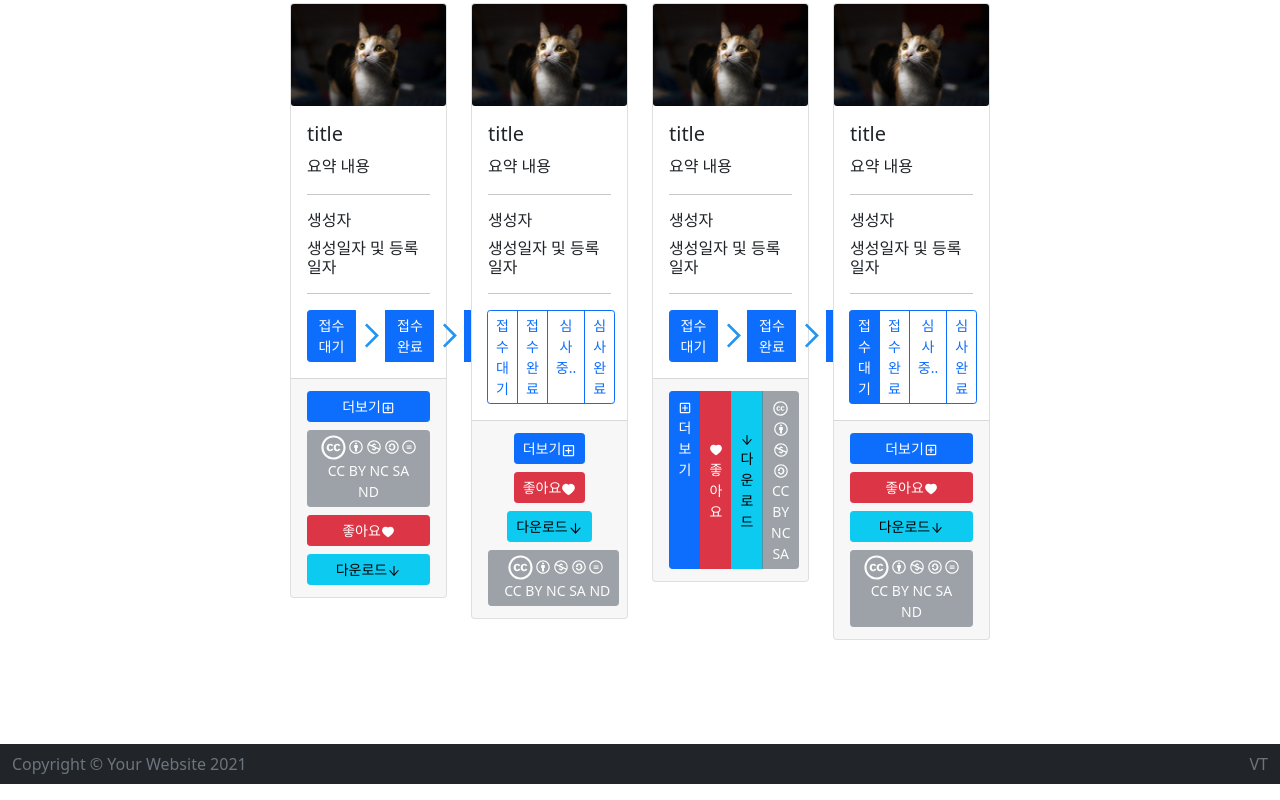
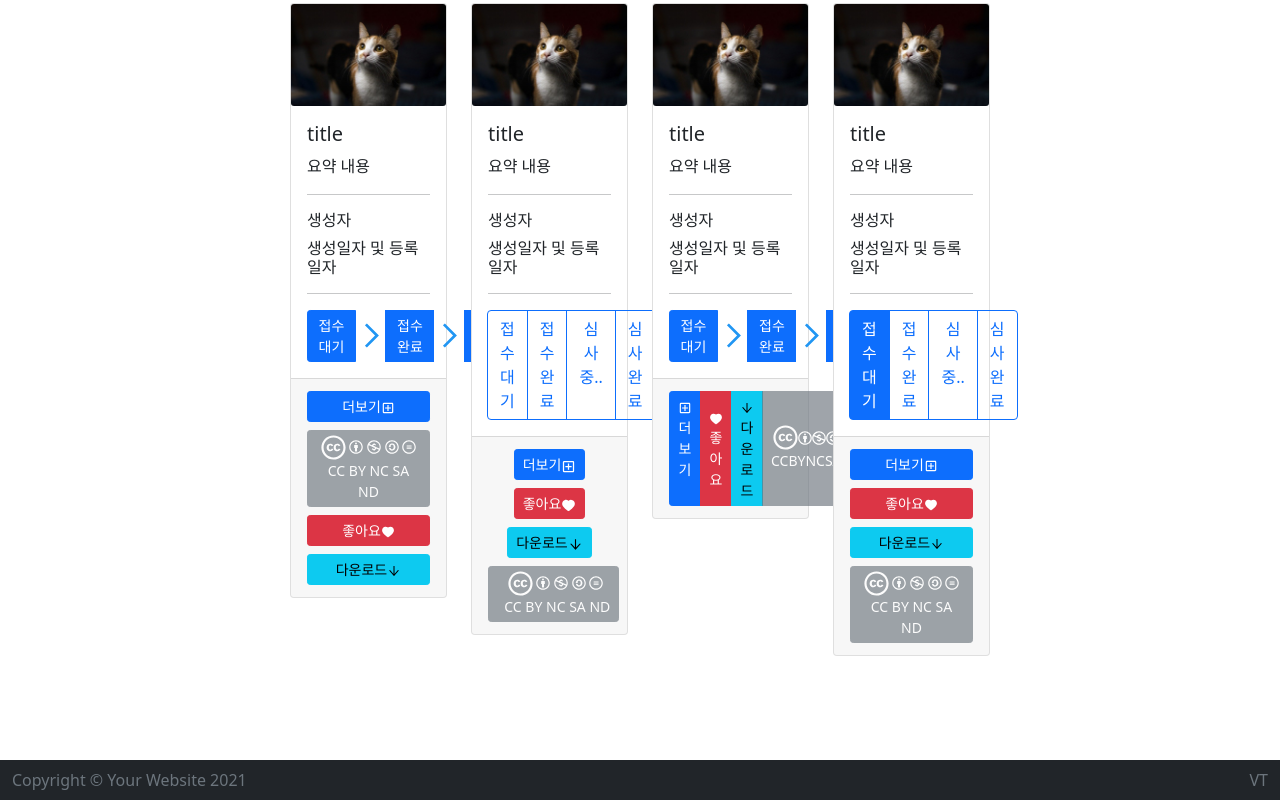
Before and after one commit to VT-courseweb/react, a React (Create React App) app: page / in a window 1280 px wide. Shown: the part 995-1795 px from the top of the page. Built offline with nearby package versions, Linux system fonts and the light colour scheme.

Commit message:
주소변경_202204141554

```diff
--- a/src/pages/Codedetail.js
+++ b/src/pages/Codedetail.js
@@ -33,11 +33,11 @@ function Codedetail (){
                 {/* <h1>Datasetespage</h1> */}
                 <Form className="col-12" style={{minWidth:"250px"}}>
                     <div className="row">
-                        <div className="col-2"><span>진행 단계 디자인 선택요망</span></div>
+                        <span>진행 단계 디자인 선택요망</span>
                         <div className="col-5">
                             <Step />
                         </div>
-                        <div className="col-2">
+                        <div className="col-5">
                             <Step2/>
                         </div>
                         <div className="col-2">
--- a/src/pages/Main.js
+++ b/src/pages/Main.js
@@ -28,6 +28,8 @@ import {FaCreativeCommonsNd} from 'react-icons/fa'; // 같다(=)아이콘    ->
 //  CC,BY,NC,SA ->  저작자 표시- 비영리 - 동일조건변경허락
 //  CC,BY,NC,ND ->  저작자 표시- 비영리 - 변경금지
 
+import Step from './Step';
+import Step2 from './Step2';
 
 function Main(){
 
@@ -102,15 +104,7 @@ function Main(){
                                                             <h6 className="card-text" >생성자</h6>
                                                             <h6 className="card-text" >생성일자 및 등록일자</h6>
                                                             <hr/>
-                                                            <ButtonGroup type="radio" value={value} onChange={ButtonChange}>
-                                                                <Button id="btn btn-1" size="sm" value={1} ><span> 접수대기</span> </Button>
-                                                                <FcNext size="51px"/>
-                                                                <Button id="btn btn-2" size="sm" value={2} ><span> 접수완료</span> </Button>
-                                                                <FcNext size="51px"/>
-                                                                <Button id="btn btn-3" size="sm" value={3} ><span> 심사중.. </span> </Button>
-                                                                <FcNext size="51px"/>
-                                                                <Button id="btn btn-4" size="sm" value={4} ><span> 심사완료</span></Button>
-                                                            </ButtonGroup>
+                                                            <Step/>
                                                         </div>
                                                         <div className="card-footer d-grid ">
                                                             <Button href="./Datasetsdetail" className="btn btn-primary mt-1 ml-1 mb-1 mr-1" size="sm">더보기<MdOutlineAddBox/></Button>{' '}
@@ -130,22 +124,7 @@ function Main(){
                                                         <h6 className="card-text" >생성자</h6>
                                                         <h6 className="card-text" >생성일자 및 등록일자</h6>
                                                         <hr/>
-                                                        <ButtonGroup >
-                                                            {stepChange.map((radio, idx) => (
-                                                            <ToggleButton
-                                                                size="sm"
-                                                                key={idx}
-                                                                id={`radio-${idx}`}
-                                                                type="radio"
-                                                                variant="outline-primary"
-                                                                name="radio"
-                                                                value={radio.value}
-                                                                checked={stepValue === radio.value}
-                                                                onChange={(e) => setStepValue(e.currentTarget.value)}
-                                                                >{radio.name}
-                                                            </ToggleButton>
-                                                            ))}
-                                                        </ButtonGroup>
+                                                        <Step2/>
                                                     </div>
                                                     <div className="card-footer text-center ">
                                                         <Button href="./Datasetsdetail" className="btn btn-primary mt-1 ml-1 mb-1 mr-1" size="sm">더보기<MdOutlineAddBox size="15px"/></Button>{' '}
@@ -176,15 +155,7 @@ function Main(){
                                                             <h6 className="card-text" >생성자</h6>
                                                             <h6 className="card-text" >생성일자 및 등록일자</h6>
                                                             <hr/>
-                                                            <ButtonGroup type="radio" value={value} onChange={ButtonChange}>
-                                                                <Button id="btn btn-1" size="sm" value={1} ><span> 접수대기</span> </Button>
-                                                                <FcNext size="51px"/>
-                                                                <Button id="btn btn-2" size="sm" value={2} ><span> 접수완료</span> </Button>
-                                                                <FcNext size="51px"/>
-                                                                <Button id="btn btn-3" size="sm" value={3} ><span> 심사중.. </span> </Button>
-                                                                <FcNext size="51px"/>
-                                                                <Button id="btn btn-4" size="sm" value={4} ><span> 심사완료</span></Button>
-                                                            </ButtonGroup>
+                                                            <Step/>
                                                         </div>
                                                         <div className="card-footer d-grid ">
                                                             <Button href="./Datasetsdetail" className="btn btn-primary mt-1 ml-1 mb-1 mr-1" size="sm">더보기<MdOutlineAddBox/></Button>{' '}
@@ -244,15 +215,7 @@ function Main(){
                                                             <h6 className="card-text" >생성자</h6>
                                                             <h6 className="card-text" >생성일자 및 등록일자</h6>
                                                             <hr/>
-                                                            <ButtonGroup type="radio" value={value} onChange={ButtonChange}>
-                                                                <Button id="btn btn-1" size="sm" value={1} ><span> 접수대기</span> </Button>
-                                                                <FcNext size="51px"/>
-                                                                <Button id="btn btn-2" size="sm" value={2} ><span> 접수완료</span> </Button>
-                                                                <FcNext size="51px"/>
-                                                                <Button id="btn btn-3" size="sm" value={3} ><span> 심사중.. </span> </Button>
-                                                                <FcNext size="51px"/>
-                                                                <Button id="btn btn-4" size="sm" value={4} ><span> 심사완료</span></Button>
-                                                            </ButtonGroup>
+                                                            <Step2/>
                                                         </div>
                                                         <div className="card-footer d-grid ">
                                                             <Button href="./Datasetsdetail" className="btn btn-primary mt-1 ml-1 mb-1 mr-1" size="sm">더보기<MdOutlineAddBox/></Button>{' '}
@@ -322,22 +285,17 @@ function Main(){
                                                             <h6 className="card-text" >생성자</h6>
                                                             <h6 className="card-text" >생성일자 및 등록일자</h6>
                                                             <hr/>
-                                                            <ButtonGroup type="radio" value={value} onChange={ButtonChange}>
-                                                                <Button id="btn btn-1" size="sm" value={1} ><span> 접수대기</span> </Button>
-                                                                <FcNext size="51px"/>
-                                                                <Button id="btn btn-2" size="sm" value={2} ><span> 접수완료</span> </Button>
-                                                                <FcNext size="51px"/>
-                                                                <Button id="btn btn-3" size="sm" value={3} ><span> 심사중.. </span> </Button>
-                                                                <FcNext size="51px"/>
-                                                                <Button id="btn btn-4" size="sm" value={4} ><span> 심사완료</span></Button>
-                                                            </ButtonGroup>
+                                                            <Step/>
                                                         </div>
                                                         <div className="card-footer">
                                                             <ButtonGroup className="mt-1 mb-1 mr-1 ml-1">
-                                                                <Button href="./Datasetsdetail" className="btn btn-primary" size="sm"><MdOutlineAddBox/><br/>더보기</Button>{' '}
+                                                                <Button href="./Codedetail" className="btn btn-primary" size="sm"><MdOutlineAddBox/><br/>더보기</Button>{' '}
                                                                 <Button className="btn btn-danger" size="sm"><AiFillHeart/><br/>좋아요</Button>{' '}
                                                                 <Button className="btn btn-info" size="sm"><AiOutlineArrowDown/><br/>다운로드</Button>{' '}
-                                                                <Button className="btn btn-secondary" size="sm" hei disabled> <FaCreativeCommons size="15px"/> <FaCreativeCommonsBy/> <FaCreativeCommonsNc/> <FaCreativeCommonsSa/>{/*<FaCreativeCommonsNd/> */}<br/>CC BY NC SA{/*ND*/}</Button>
+                                                                <Button className="btn btn-secondary" size="sm" disabled>
+                                                                    <FaCreativeCommons size="25px"/><FaCreativeCommonsBy/><FaCreativeCommonsNc/><FaCreativeCommonsSa/>
+                                                                    {/*<FaCreativeCommonsNd/> */}<br/>CCBYNCSA{/*ND*/}
+                                                                </Button>
                                                             </ButtonGroup>
                                                         </div>
                                                 </div>
@@ -352,25 +310,10 @@ function Main(){
                                                         <h6 className="card-text" >생성자</h6>
                                                         <h6 className="card-text" >생성일자 및 등록일자</h6>
                                                         <hr/>
-                                                        <ButtonGroup >
-                                                            {stepChange.map((radio, idx) => (
-                                                            <ToggleButton
-                                                                size="sm"
-                                                                key={idx}
-                                                                id={`radio-${idx}`}
-                                                                type="radio"
-                                                                variant="outline-primary"
-                                                                name="radio"
-                                                                value={radio.value}
-                                                                checked={stepValue === radio.value}
-                                                                onChange={(e) => setStepValue(e.currentTarget.value)}
-                                                                >{radio.name}
-                                                            </ToggleButton>
-                                                            ))}
-                                                        </ButtonGroup>
+                                                        <Step2/>
                                                     </div>
                                                     <div className="card-footer d-grid ">
-                                                        <Button href="./Datasetsdetail" className="btn btn-primary mt-1 ml-1 mb-1 mr-1" size="sm">더보기<MdOutlineAddBox/></Button>{' '}
+                                                        <Button href="./Codedetail" className="btn btn-primary mt-1 ml-1 mb-1 mr-1" size="sm">더보기<MdOutlineAddBox/></Button>{' '}
                                                         <Button className="btn btn-danger mt-1 ml-1 mb-1 mr-1" size="sm">좋아요<AiFillHeart/></Button>{' '}
                                                         <Button className="btn btn-info mt-1 ml-1 mb-1 mr-1" size="sm">다운로드<AiOutlineArrowDown/></Button>{' '}
                                                         <Button className="btn btn-secondary mt-1 ml-1 mb-1 mr-1" size="sm" disabled><FaCreativeCommons size="25px"/> <FaCreativeCommonsBy/>  <FaCreativeCommonsNc/> <FaCreativeCommonsSa/> <FaCreativeCommonsNd/> <br/>CC BY NC SA ND </Button>{' '}
```
